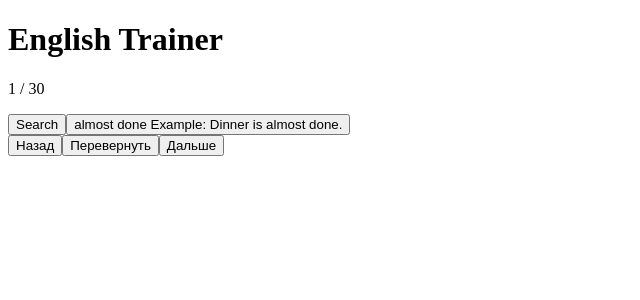
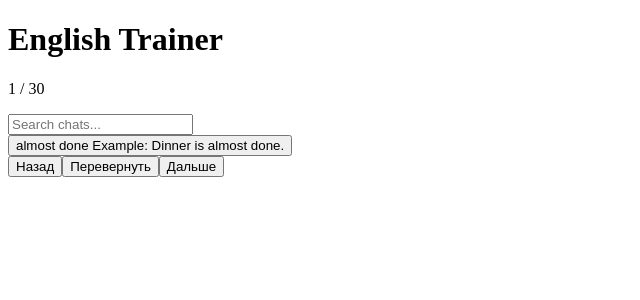
Before and after one commit to Anastasiia21/english-trainer, a React (Vite) app: page / in a window 1280 px wide. Shown: the top 300 px of the page, without its empty margins (0-640 px from the left). Built offline with nearby package versions, Linux system fonts and the light colour scheme; the HTML template or start-up script is replaced by a standard one.

Commit message:
Convert search button to input

```diff
--- a/src/App.jsx
+++ b/src/App.jsx
@@ -13,6 +13,7 @@ export default function App() {
   const [words, setWords] = useState([])
   const [index, setIndex] = useState(0)
   const [showEnglish, setShowEnglish] = useState(true)
+  const [searchQuery, setSearchQuery] = useState('')
   const [error, setError] = useState('')
 
   useEffect(() => {
@@ -43,8 +44,15 @@ export default function App() {
     setIndex((previous) => (previous - 1 + words.length) % words.length)
   }
 
-  function searchCurrentWord() {
-    const query = encodeURIComponent(currentWord.en)
+  function searchWords(event) {
+    event.preventDefault()
+    const trimmedQuery = searchQuery.trim()
+
+    if (!trimmedQuery) {
+      return
+    }
+
+    const query = encodeURIComponent(trimmedQuery)
     window.open(`https://www.google.com/search?q=${query}`, '_blank', 'noopener,noreferrer')
   }
 
@@ -66,9 +74,15 @@ export default function App() {
       </header>
 
       <section className="trainer">
-        <button className="search-button" type="button" onClick={searchCurrentWord}>
-          Search
-        </button>
+        <form className="search-form" onSubmit={searchWords}>
+          <input
+            type="search"
+            value={searchQuery}
+            placeholder="Search chats..."
+            aria-label="Search words"
+            onChange={(event) => setSearchQuery(event.target.value)}
+          />
+        </form>
 
         <button className="card" type="button" onClick={() => setShowEnglish((value) => !value)}>
           <span className="word">{showEnglish ? currentWord.en : currentWord.ru}</span>
--- a/src/styles.css
+++ b/src/styles.css
@@ -17,6 +17,10 @@ body {
 }
 
 button {
+  font: inherit;
+}
+
+input {
   font: inherit;
 }
 
@@ -80,8 +84,13 @@ h1 {
   transform: translateY(-1.5cm);
 }
 
-.search-button {
+.search-form {
   align-self: center;
+  width: min(100%, 260px);
+}
+
+.search-form input {
+  width: 100%;
   border: 1.5px solid #9fe4e8;
   border-radius: 999px;
   padding: 8px 22px;
@@ -90,8 +99,14 @@ h1 {
   box-shadow: 0 1px 2px rgba(15, 35, 52, 0.08);
   font-size: clamp(15px, 3.8vw, 18px);
   font-weight: 800;
-  cursor: pointer;
+  outline: none;
   white-space: nowrap;
+}
+
+.search-form input::placeholder {
+  color: #42526b;
+  font-weight: 800;
+  opacity: 1;
 }
 
 .card {
@@ -148,7 +163,7 @@ h1 {
   color: #172b3c;
 }
 
-.search-button:focus-visible,
+.search-form input:focus-visible,
 .card:focus-visible,
 .buttons button:focus-visible {
   outline: 3px solid #00afc5;
```
